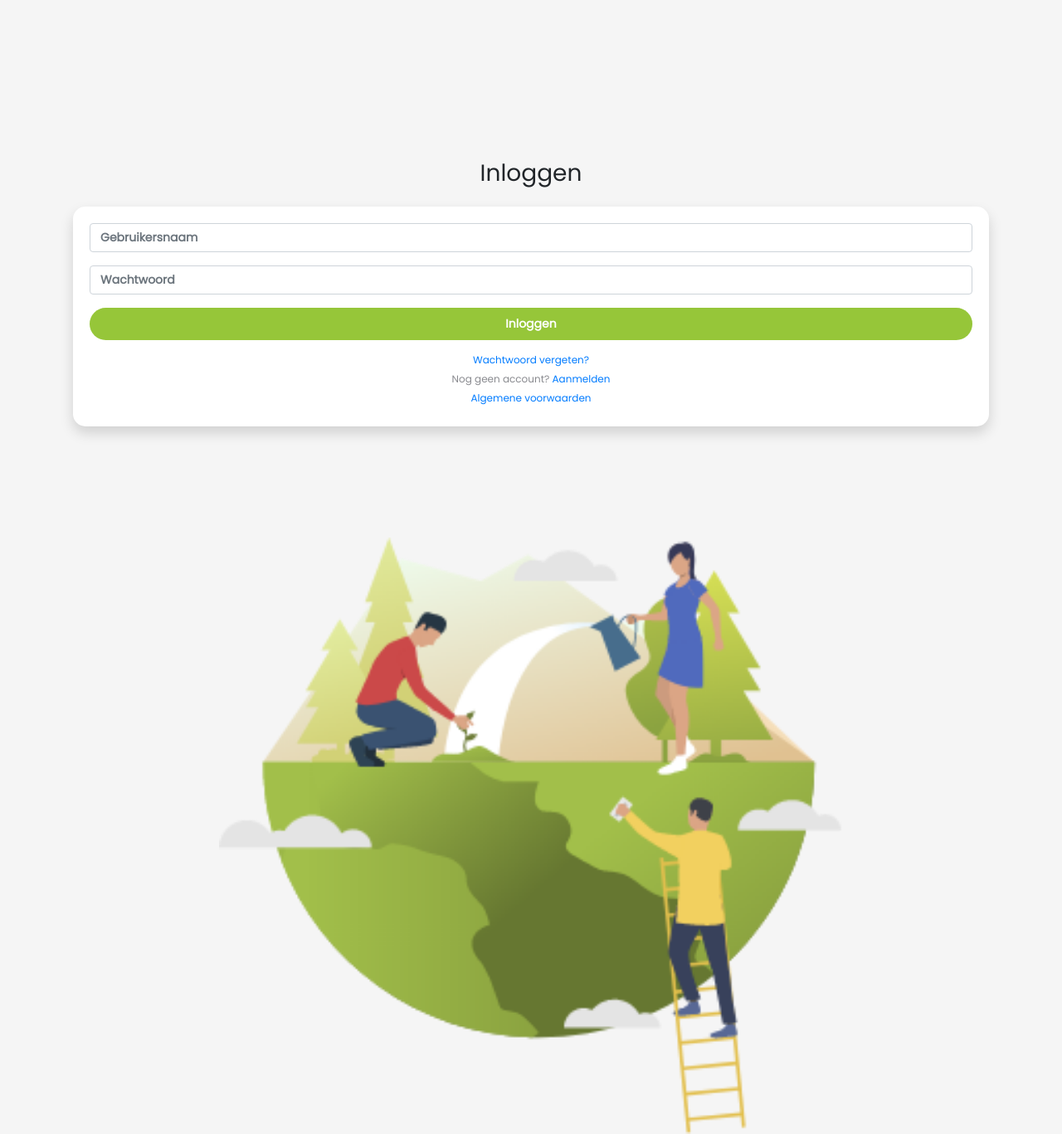
After one commit to iamesat/Groninger-Landschap-App, a PHP site: page /login.php in a window 1280 px wide. The commit adds this page. Shown: the whole page at 83% size. Run offline with PHP 8.4, Linux system fonts and the light colour scheme; some libraries are stand-ins or nearby versions.

Commit message:
login page aangemaakt
login page aangemaakt

```diff
--- a/css/annie.css
+++ b/css/annie.css
@@ -60,3 +60,53 @@
   border-radius: 1rem;
   color: white;
 }
+
+
+/* Login form */
+
+.login-card {
+    padding-left: 18px;
+    padding-right: 18px;
+    text-align: center;
+}
+
+.login-card .card {
+    border: 0px;
+    border-radius: 15px;
+}
+
+.inlog-button {
+    color: #fff;
+    background-color: #96C639;
+    border-radius: 2rem;
+    font-size: 14px;
+    font-weight: 600;
+    margin-bottom: 15px;
+}
+
+.input-veldje {
+  font-size: 14px;
+  font-weight: 600;
+}
+
+.container.inloggen {
+  padding-top:15%;
+  padding-bottom: 15px;
+  text-align: center;
+  font-size: 20px;
+  font-weight: 600;
+}
+
+.login-image {
+  padding-top: 10%;
+}
+
+.login-image img {
+    width: 70%;
+}
+
+.col.login-bottom-text p {
+  font-size: 12px;
+  margin-bottom: 5px;
+  color: #898A8F;
+}
--- /dev/null
+++ b/login.php
@@ -0,0 +1,42 @@
+<!doctype html>
+<html lang="en">
+<?php include ($_SERVER['DOCUMENT_ROOT']. "/Groninger-Landschap-App/include/head.php"); ?>
+<title>Mijn Routes</title>
+  <body>
+
+    <div class="container inloggen">
+    <h3>Inloggen</h3>
+    </div>
+
+    <div class="container">
+      <div class="row row-cols-1">
+        <div class="col login-card">
+          <div class="card shadow">
+            <div class="card-body">
+
+              <div class="input-group mb-3">
+              <input type="text" class="form-control input-veldje" placeholder="Gebruikersnaam" aria-label="Username" aria-describedby="basic-addon1">
+            </div>
+            <div class="input-group mb-3">
+            <input type="password" class="form-control input-veldje" placeholder="Wachtwoord" aria-label="Password" aria-describedby="basic-addon1">
+          </div>
+          <button type="button" class="btn inlog-button btn-lg btn-block">Inloggen</button>
+          <div class="col login-bottom-text">
+            <p><a href="#">Wachtwoord vergeten?</a></p>
+            <p>Nog geen account?<a href="#"> Aanmelden</a></p>
+            <p><a href="#">Algemene voorwaarden</a></p>
+          </div>
+
+
+      </div>
+    </div>
+    <br>
+    <div class="col login-image">
+      <img class="" src="assets/images/login_image.png" alt="route afbeelding">
+    </div>
+  </div>
+</div>
+</div>
+    <?php include "include/scripts.php"; ?>
+  </body>
+</html>
```
